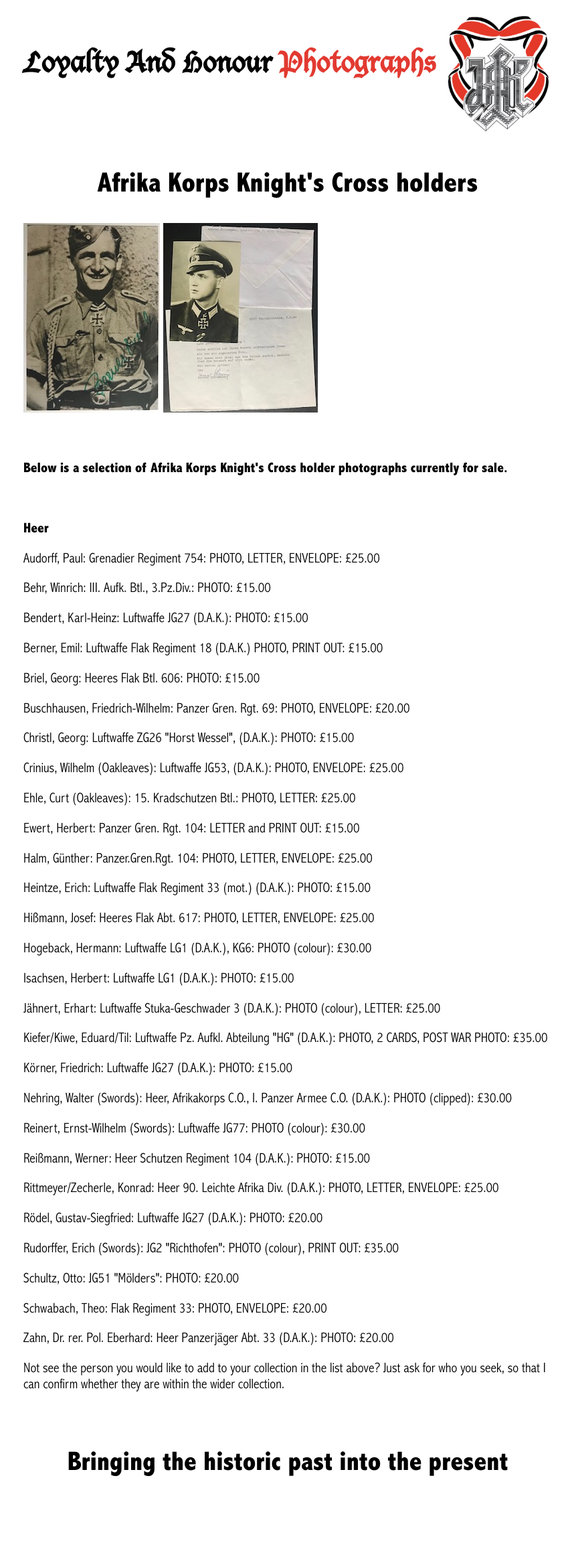
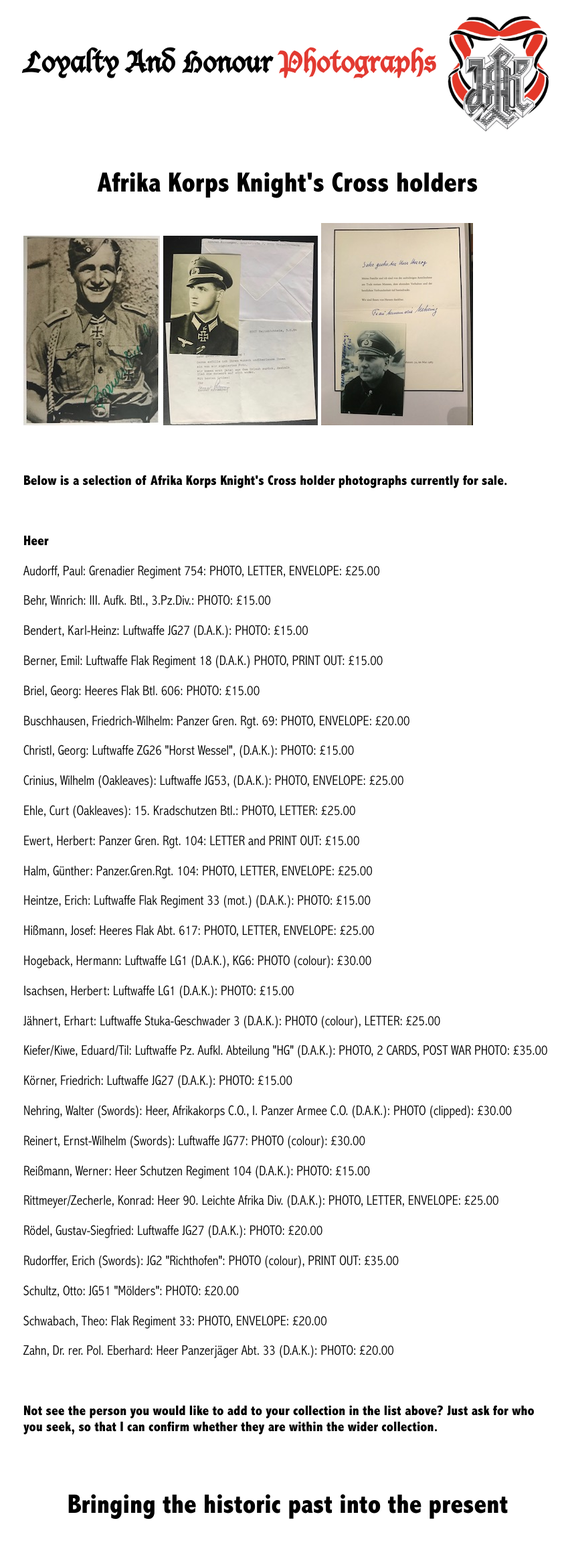
Before and after one commit to lahphotographs/lahphotographs.github.com, a Jekyll site: the page built from afrika_korps_photos.md, in a window 1280 px wide. Shown: the whole page at 67% size, without its empty margins (210-1062 px from the left). Built offline with Jekyll 4.4.1, drawn with Linux system fonts in a browser that asks for light colours; before the commit the page ends 2246 px from its top, so only the background shows below that.

Commit message:
Update afrika_korps_photos.md

```diff
--- a/afrika_korps_photos.md
+++ b/afrika_korps_photos.md
@@ -8,6 +8,7 @@ permalink: /afrika_korps_photos.html
 <p float="left">
 <img src="./assets/Emil Berner.jpg"/>
 <img src="./assets/Konrad Rittmeyer.jpg"/>
+<img src="./assets/Nehring.jpg"/>
 </p>
 <br />
 <p><b>Below is a selection of Afrika Korps Knight's Cross holder photographs currently for sale.</b></p>
@@ -40,5 +41,5 @@ permalink: /afrika_korps_photos.html
 <p>Schultz,	Otto: JG51 "Mölders": PHOTO: £20.00</p>
 <p>Schwabach,	Theo: Flak Regiment 33: PHOTO, ENVELOPE: £20.00</p>
 <p>Zahn,	Dr. rer. Pol. Eberhard:	Heer Panzerjäger Abt. 33 (D.A.K.): PHOTO: £20.00</p>
-
-	Not see the person you would like to add to your collection in the list above? Just ask for who you seek, so that I can confirm whether they are within the wider collection.
+<br />
+<p><b><centre>Not see the person you would like to add to your collection in the list above? Just ask for who you seek, so that I can confirm whether they are within the wider collection.
```
